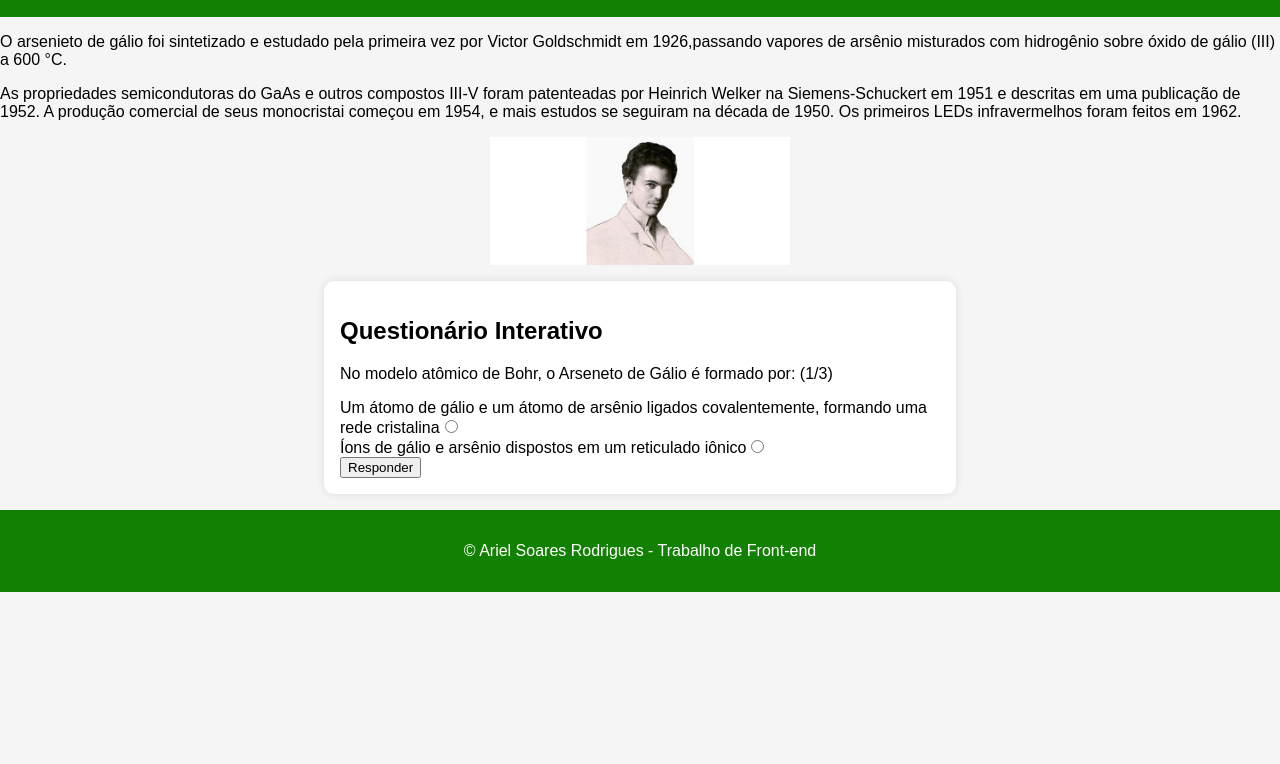
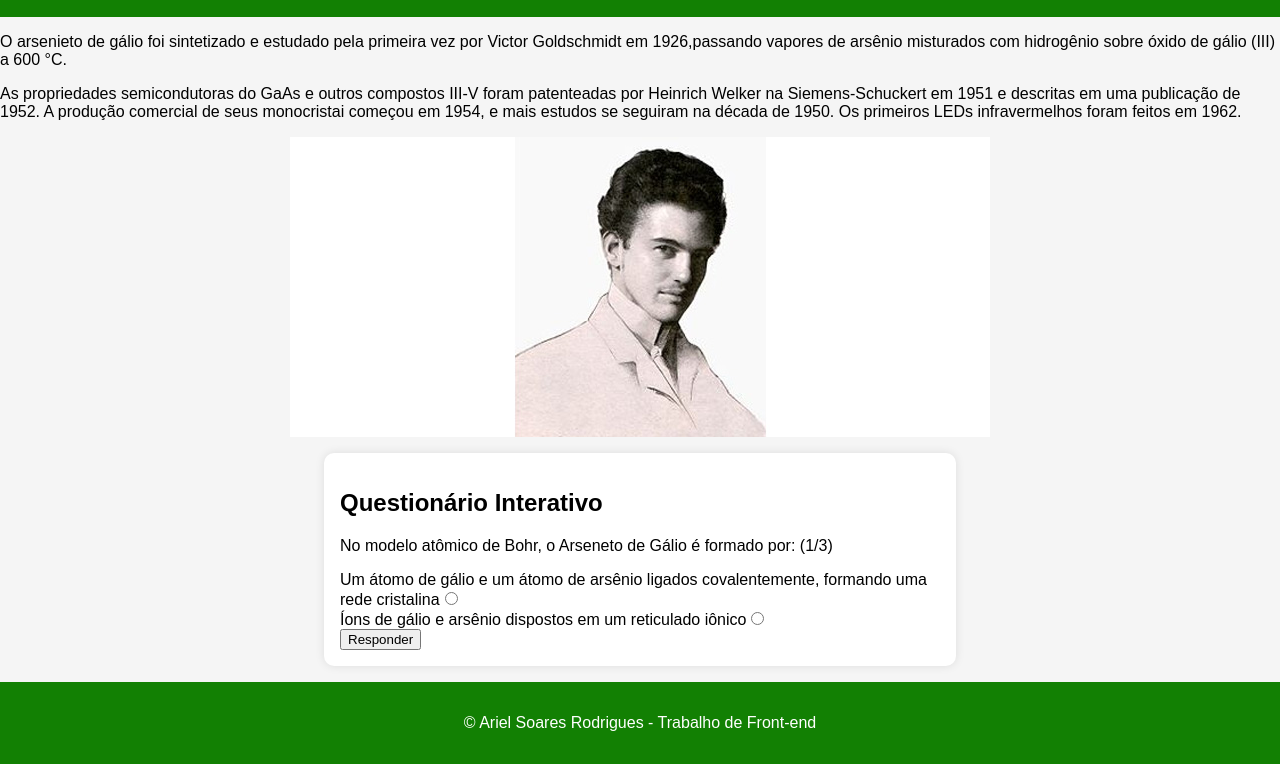
Before and after one commit to aril733/Trab3, a plain HTML site: page index.html in a window 1280 px wide. Shown: the part 95-859 px from the top of the page. Before the commit the page ends 800 px from the top, so only its background shows below. Drawn offline with Linux system fonts and the light colour scheme.

Commit message:
Update style.css

```diff
--- a/style.css
+++ b/style.css
@@ -46,8 +46,7 @@ header, footer {
 }
 
 #home img {
-  display: block;       /* faz a imagem se comportar como bloco */
-  margin: 0 auto;       /* centraliza horizontalmente */
-  max-width: 300px;     /* controla o tamanho máximo (ajuste se precisar) */
+  display: block;
+  margin: 0 auto;
   height: auto;         /* mantém a proporção */
 }
```
